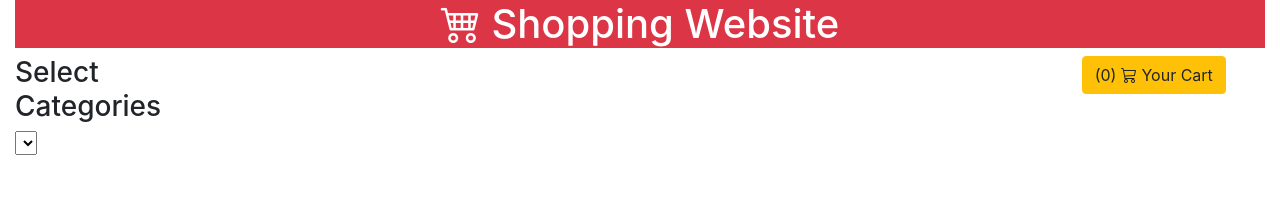
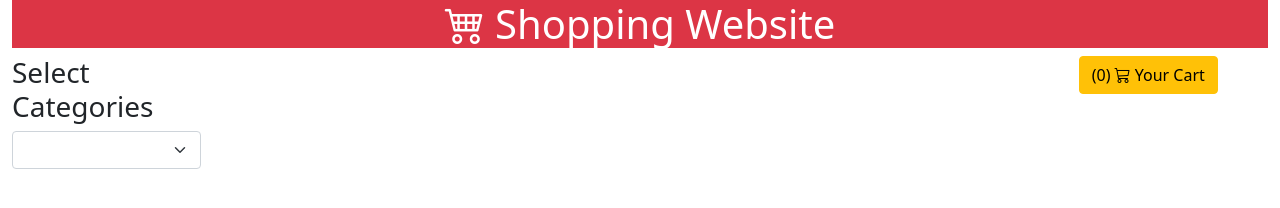
Before and after one commit to KaifeeAlam786/shopping, a plain HTML site: page index.html in a window 1280 px wide. Drawn offline with nearby package versions, Linux system fonts and the light colour scheme; no server answers.

Commit message:
index.html

```diff
--- a/index.html
+++ b/index.html
@@ -3,7 +3,7 @@
 <html>
     <head>
         <title>Shooping Website</title>
-        <link rel="stylesheet" href="https://cdn.jsdelivr.net/npm/bootstrap@4.4.1/dist/css/bootstrap.min.css" integrity="sha384-Vkoo8x4CGsO3+Hhxv8T/Q5PaXtkKtu6ug5TOeNV6gBiFeWPGFN9MuhOf23Q9Ifjh" crossorigin="anonymous">
+      <link href="https://cdn.jsdelivr.net/npm/bootstrap@5.0.2/dist/css/bootstrap.min.css" rel="stylesheet" integrity="sha384-EVSTQN3/azprG1Anm3QDgpJLIm9Nao0Yz1ztcQTwFspd3yD65VohhpuuCOmLASjC" crossorigin="anonymous">
         <link rel="stylesheet" href="https://cdn.jsdelivr.net/npm/bootstrap-icons@1.11.1/font/bootstrap-icons.css">
 
 
```
